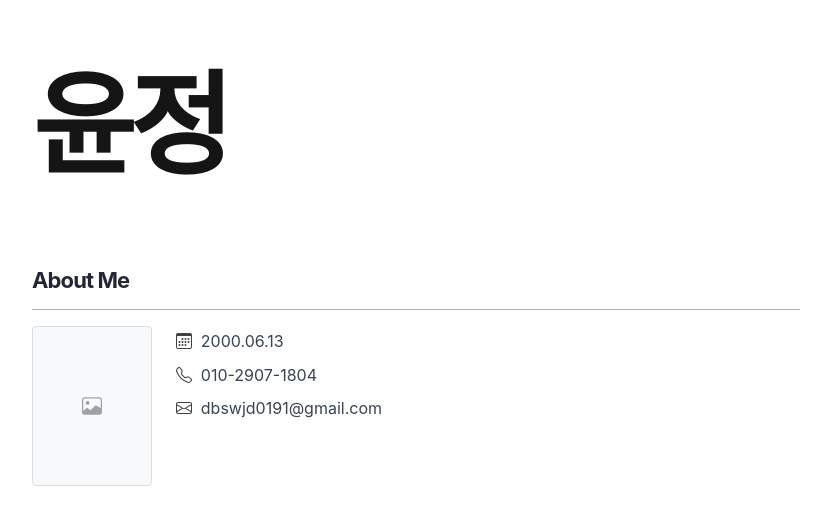
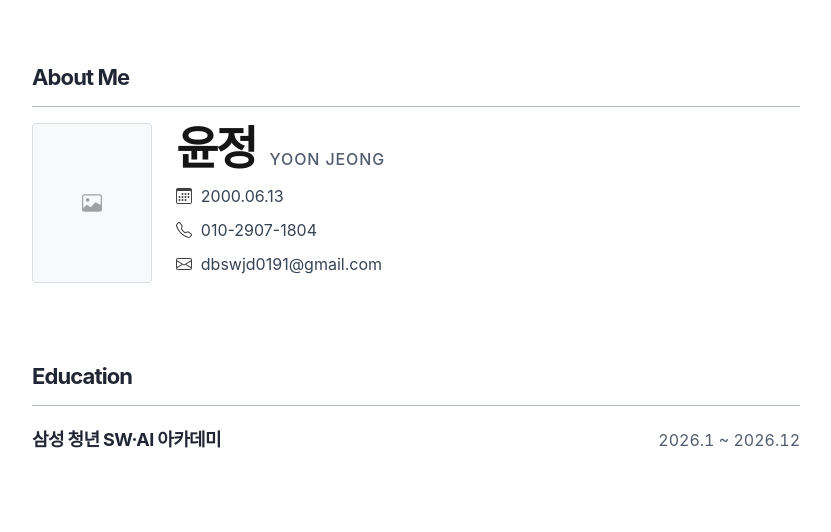
Before and after one commit to dbswjd0191a/dbswjd0191a.github.io, a plain HTML site: page index.html in a window 1280 px wide. Shown: the top 532 px of the page, without its empty margins (224-1055 px from the left). Drawn offline with Linux system fonts and the light colour scheme.

Commit message:
style: place both names above the profile details

```diff
--- a/index.html
+++ b/index.html
@@ -5,13 +5,10 @@
   <meta name="viewport" content="width=device-width, initial-scale=1">
   <meta name="color-scheme" content="only light">
   <title>윤정 · 포트폴리오</title>
-  <link rel="stylesheet" href="./profile.css?v=8">
+  <link rel="stylesheet" href="./profile.css?v=9">
 </head>
 <body>
   <main>
-    <header aria-labelledby="name">
-      <h1 id="name">윤정</h1>
-    </header>
     <section aria-labelledby="about-me">
       <h2 id="about-me" lang="en">About Me</h2>
       <div class="about-details">
@@ -19,6 +16,7 @@
           <img src="./assets/contact/image.svg" alt="프로필 사진 자리" width="20" height="20">
         </div>
         <div>
+          <h1 id="name">윤정 <span lang="en">YOON JEONG</span></h1>
           <p class="birth">
             <img src="./assets/contact/calendar.svg" alt="생년월일" width="16" height="16">
             <time datetime="2000-06-13">2000.06.13</time>
--- a/profile.css
+++ b/profile.css
@@ -14,11 +14,22 @@ main {
 }
 
 h1 {
+  display: flex;
+  align-items: baseline;
+  gap: clamp(.5rem, 1.5vw, .875rem);
+  margin-bottom: .5rem;
   color: #151515;
-  font-size: clamp(4rem, 9vw, 7rem);
+  font-size: clamp(2rem, 4.5vw, 2.875rem);
   font-weight: 800;
   line-height: 1.1;
   letter-spacing: -.055em;
+}
+h1 span {
+  font-size: clamp(.8125rem, 1.6vw, 1rem);
+  font-weight: 500;
+  letter-spacing: .055em;
+  color: #515c6c;
+  white-space: nowrap;
 }
 .about-details {
   display: grid;
@@ -55,7 +66,7 @@ h1 {
 .contact a:hover, .contact a:focus-visible { text-decoration: underline; text-underline-offset: .2em; }
 .birth img, .contact img { flex: none; opacity: .74; }
 
-section { margin-top: clamp(2.75rem, 7vw, 5rem); }
+section + section { margin-top: clamp(2.75rem, 7vw, 5rem); }
 h2 {
   padding-bottom: 1rem;
   border-bottom: 1px solid #adb6c0;
```
